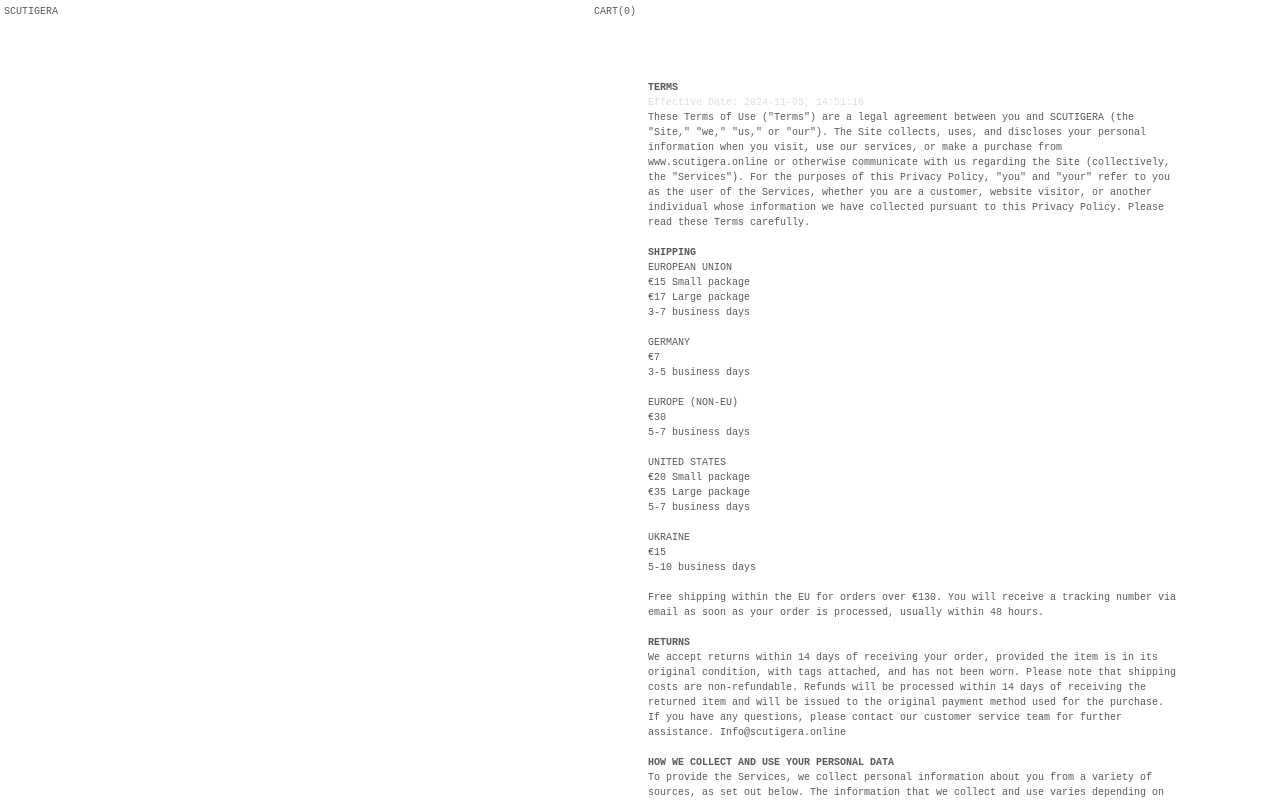
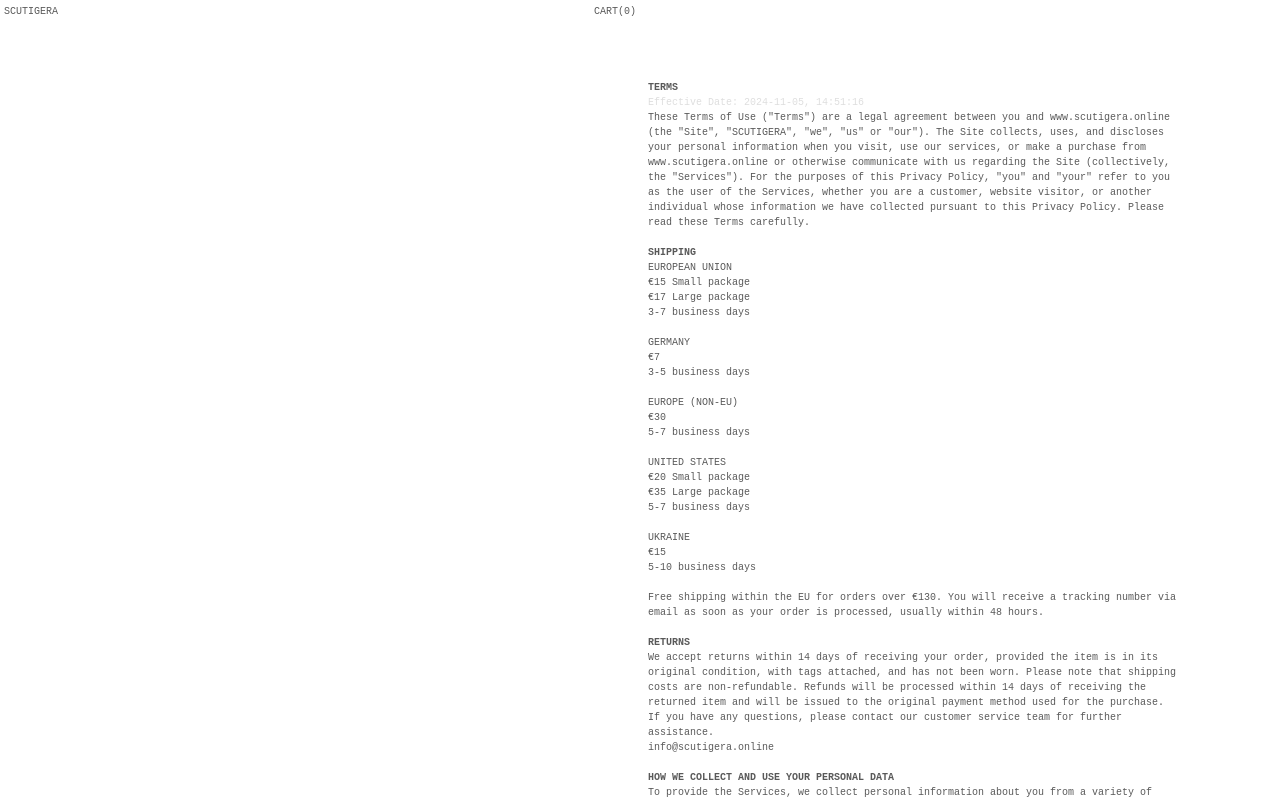
Before and after one commit to kostia2231/scutigera, a React (Vite) app: page /terms in a window 1280 px wide. Shown: the top 800 px of the page. Built offline with nearby package versions, Linux system fonts and the light colour scheme; no server answers; a web font is replaced by a local one.

Commit message:
link email added

```diff
--- a/src/pages/terms/index.jsx
+++ b/src/pages/terms/index.jsx
@@ -1,4 +1,5 @@
 import { useEffect, useState } from "react";
+import { Link } from "react-router-dom";
 
 export default function Terms() {
   const date = new Date();
@@ -34,16 +35,16 @@
         </div>
         <div>
           These Terms of Use (&quot;Terms&quot;) are a legal agreement between
-          you and SCUTIGERA (the &quot;Site,&quot; &quot;we,&quot;
-          &quot;us,&quot; or &quot;our&quot;). The Site collects, uses, and
-          discloses your personal information when you visit, use our services,
-          or make a purchase from www.scutigera.online or otherwise communicate
-          with us regarding the Site (collectively, the &quot;Services&quot;).
-          For the purposes of this Privacy Policy, &quot;you&quot; and
-          &quot;your&quot; refer to you as the user of the Services, whether you
-          are a customer, website visitor, or another individual whose
-          information we have collected pursuant to this Privacy Policy. Please
-          read these Terms carefully.
+          you and www.scutigera.online (the &quot;Site&quot;,
+          &quot;SCUTIGERA&quot;, &quot;we&quot;, &quot;us&quot; or
+          &quot;our&quot;). The Site collects, uses, and discloses your personal
+          information when you visit, use our services, or make a purchase from
+          www.scutigera.online or otherwise communicate with us regarding the
+          Site (collectively, the &quot;Services&quot;). For the purposes of
+          this Privacy Policy, &quot;you&quot; and &quot;your&quot; refer to you
+          as the user of the Services, whether you are a customer, website
+          visitor, or another individual whose information we have collected
+          pursuant to this Privacy Policy. Please read these Terms carefully.
         </div>
         <br />
         <div className="font-bold">SHIPPING</div>
@@ -84,7 +85,11 @@
             Refunds will be processed within 14 days of receiving the returned
             item and will be issued to the original payment method used for the
             purchase. If you have any questions, please contact our customer
-            service team for further assistance. Info@scutigera.online
+            service team for further assistance.
+            <br />
+            <Link to="info@scutigera.online">
+              <div>info@scutigera.online</div>
+            </Link>
           </div>
         </div>
         <br />
@@ -190,7 +195,9 @@
           If you have any questions about this Privacy Policy or our practices
           regarding your personal information, please contact us at:
           <br />
-          info@scutigera.online
+          <Link to="info@scutigera.online">
+            <div>info@scutigera.online</div>
+          </Link>
         </div>
       </div>
     </div>
```
